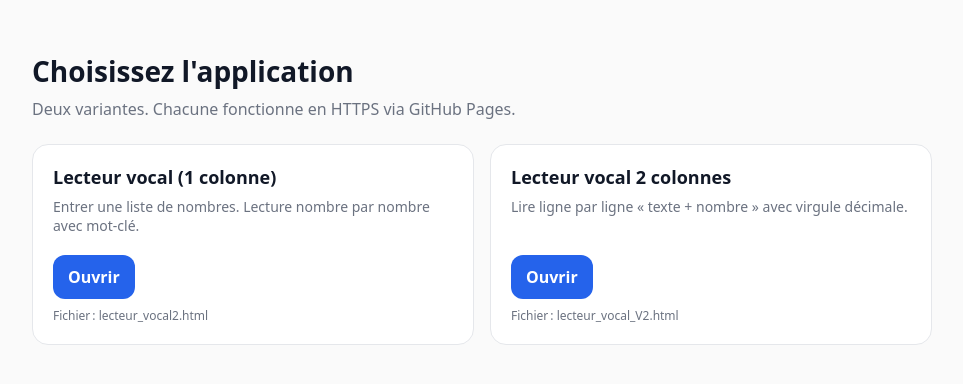
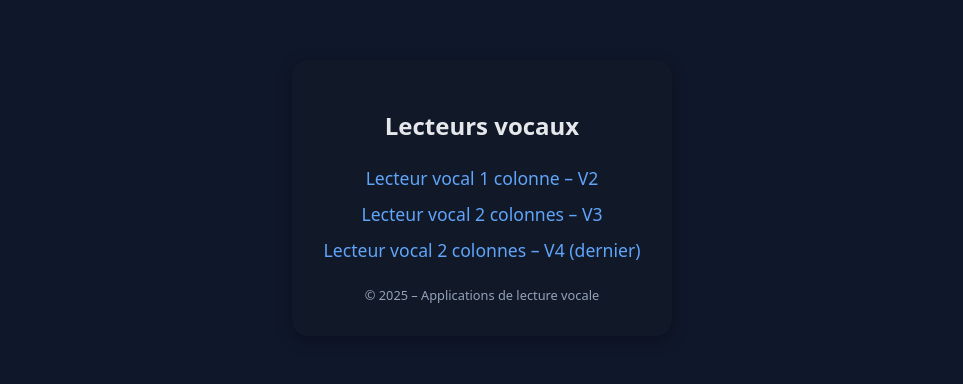
Before and after one commit to sandrine-crypto/Dicter, a plain HTML site: page index.html in a window 1280 px wide. Shown: the part 202-586 px from the top of the page, without its empty margins (158-1121 px from the left). Drawn offline with Linux system fonts and the light colour scheme.

Commit message:
Update index.html

```diff
--- a/index.html
+++ b/index.html
@@ -3,42 +3,60 @@
 <head>
   <meta charset="utf-8" />
   <meta name="viewport" content="width=device-width, initial-scale=1" />
-  <title>Choix de l'application</title>
+  <title>Lecteurs vocaux</title>
   <style>
-    :root { --b:#e5e7eb; --t:#111827; --m:#6b7280; --a:#2563eb; }
-    html,body{height:100%}
-    body{margin:0; font-family: system-ui, -apple-system, Segoe UI, Roboto, Arial; color:var(--t); background:#fafafa; display:grid; place-items:center;}
-    .wrap{ max-width:900px; padding:24px; }
-    h1{ font-size:28px; margin:0 0 8px; }
-    p{ color:var(--m); margin:0 0 24px; }
-    .grid{ display:grid; grid-template-columns: 1fr; gap:16px; }
-    @media(min-width: 720px){ .grid{ grid-template-columns: 1fr 1fr; } }
-    .card{ background:#fff; border:1px solid var(--b); border-radius:16px; padding:20px; }
-    .title{ font-weight:700; font-size:18px; margin-bottom:8px; }
-    .desc{ color:var(--m); font-size:14px; margin-bottom:14px; min-height: 44px;}
-    a.btn{ display:inline-block; text-decoration:none; border:1px solid var(--b); background:white; padding:10px 14px; border-radius:12px; font-weight:600; }
-    a.btn.primary{ border-color:transparent; background:var(--a); color:#fff; }
-    .small{ font-size:12px; color:var(--m); margin-top:8px; }
+    body {
+      font-family: system-ui, sans-serif;
+      background: #0f172a;
+      color: #e5e7eb;
+      display: grid;
+      place-items: center;
+      height: 100vh;
+      margin: 0;
+    }
+    main {
+      background: #111827;
+      padding: 32px;
+      border-radius: 16px;
+      box-shadow: 0 4px 16px rgba(0,0,0,.3);
+      text-align: center;
+    }
+    h1 {
+      font-size: 1.5rem;
+      margin-bottom: 24px;
+    }
+    ul {
+      list-style: none;
+      padding: 0;
+      margin: 0;
+      display: grid;
+      gap: 12px;
+    }
+    a {
+      color: #60a5fa;
+      text-decoration: none;
+      font-size: 1.1rem;
+    }
+    a:hover {
+      color: #93c5fd;
+      text-decoration: underline;
+    }
+    footer {
+      margin-top: 24px;
+      font-size: 0.8rem;
+      color: #94a3b8;
+    }
   </style>
 </head>
 <body>
-  <main class="wrap">
-    <h1>Choisissez l'application</h1>
-    <p>Deux variantes. Chacune fonctionne en HTTPS via GitHub Pages.</p>
-    <section class="grid">
-      <div class="card">
-        <div class="title">Lecteur vocal (1 colonne)</div>
-        <div class="desc">Entrer une liste de nombres. Lecture nombre par nombre avec mot-clé.</div>
-        <a class="btn primary" href="lecteur_vocal2.html">Ouvrir</a>
-        <div class="small">Fichier : lecteur_vocal2.html</div>
-      </div>
-      <div class="card">
-        <div class="title">Lecteur vocal 2 colonnes</div>
-        <div class="desc">Lire ligne par ligne « texte + nombre » avec virgule décimale.</div>
-        <a class="btn primary" href="lecteur_vocal_V2.html">Ouvrir</a>
-        <div class="small">Fichier : lecteur_vocal_V2.html</div>
-       </div>
-    </section>
+  <main>
+    <h1>Lecteurs vocaux</h1>
+    <ul>
+      <li><a href="lecteur_vocal2.html">Lecteur vocal 1 colonne – V2</a></li>
+      <li><a href="lecteur_vocal_V2.html">Lecteur vocal 2 colonnes – V3</a></li>
+      <li><a href="lecteur_vocal_V4.html">Lecteur vocal 2 colonnes – V4 (dernier)</a></li>
+    </ul>
+    <footer>© 2025 – Applications de lecture vocale</footer>
   </main>
 </body>
 </html>
```
